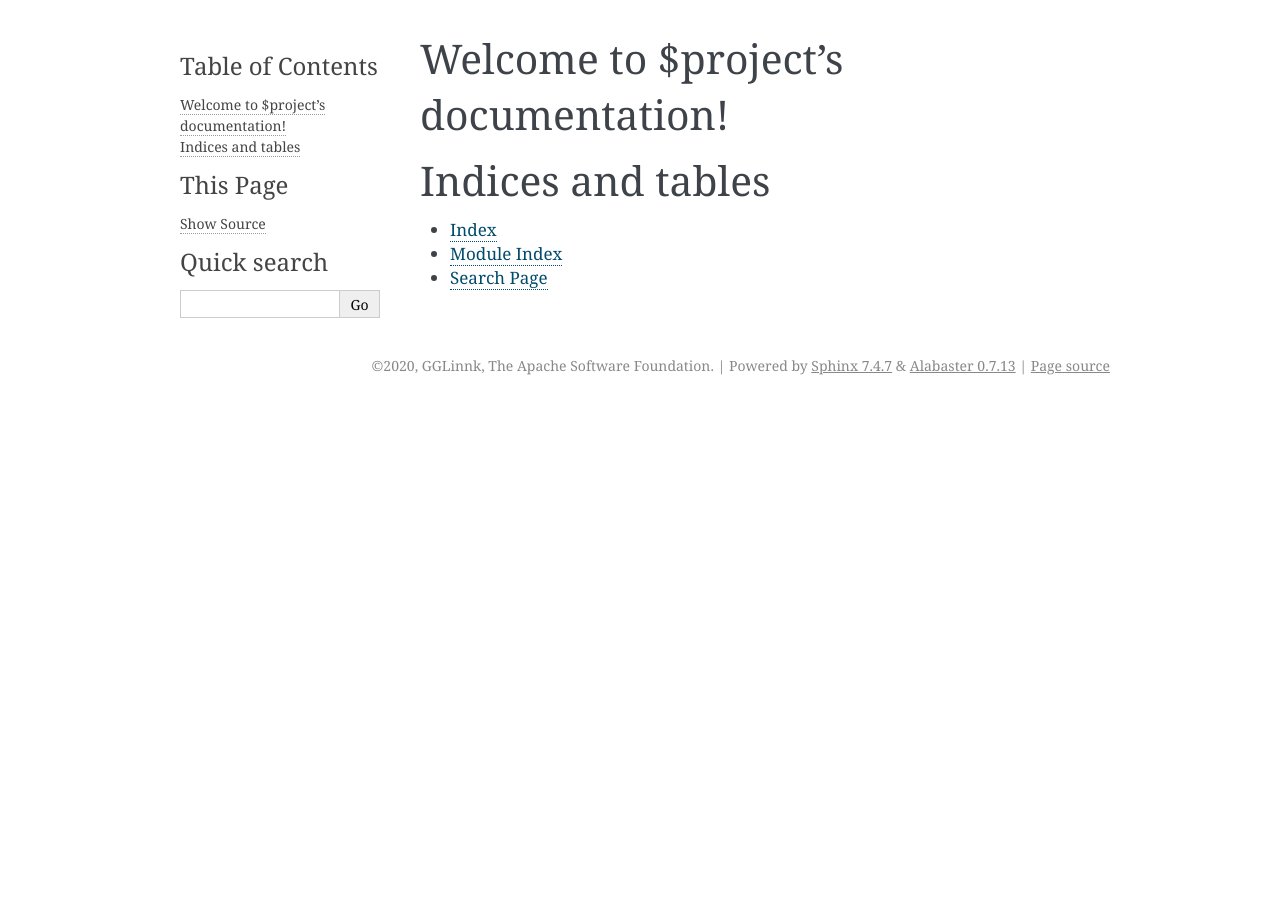
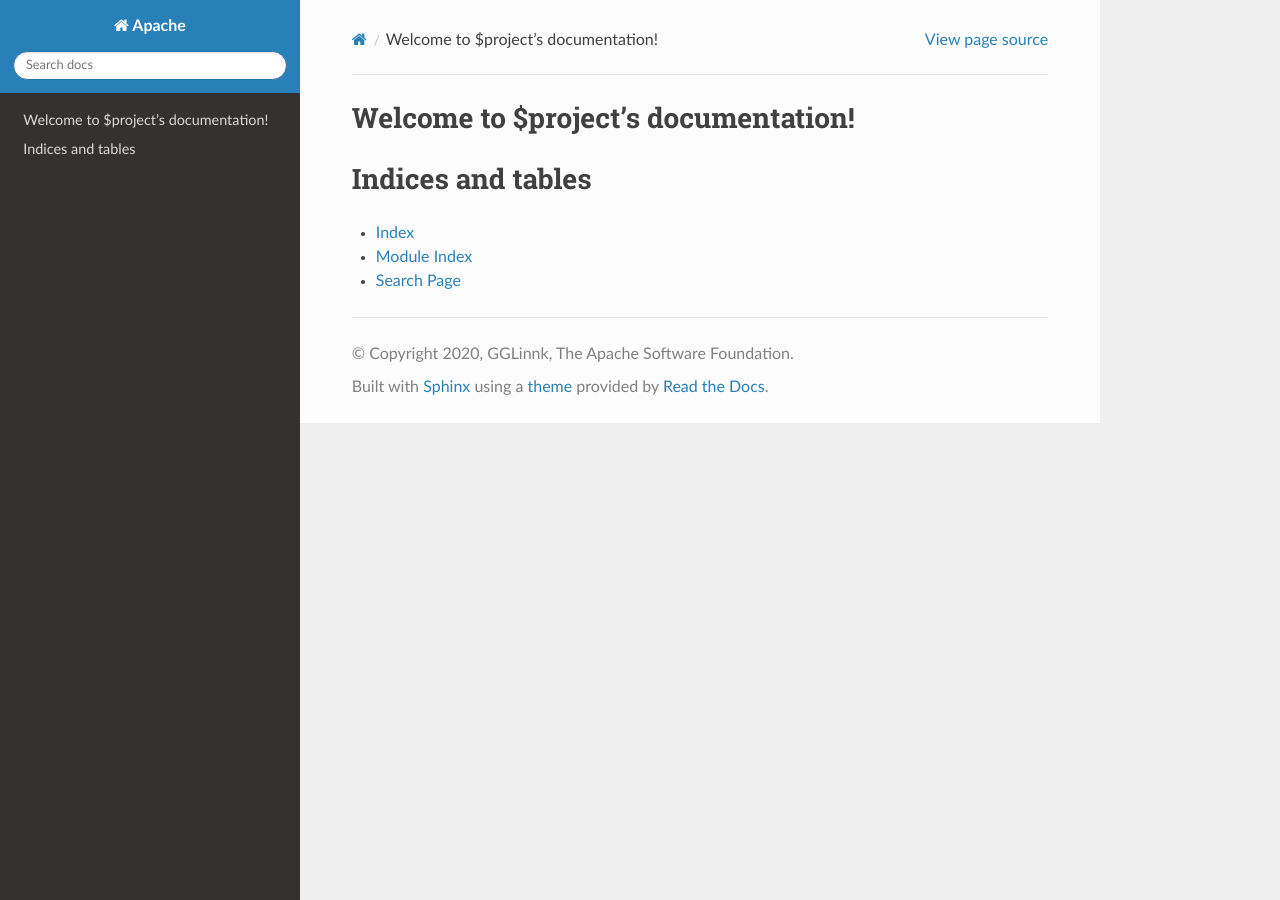
Before and after one commit to GGLinnk/Apache-RTD, a Sphinx documentation site: the page built from docs/index.rst, in a window 1280 px wide. Built offline with Sphinx 7.4.7 and the Read the Docs theme 2.0.0, drawn with Linux system fonts in a browser that asks for light colours.

Commit message:
Update theme

```diff
--- a/docs/conf.py
+++ b/docs/conf.py
@@ -30,7 +30,7 @@ release = '2.4'
 # Add any Sphinx extension module names here, as strings. They can be
 # extensions coming with Sphinx (named 'sphinx.ext.*') or your custom
 # ones.
-extensions = ['recommonmark']
+extensions = ['recommonmark', 'sphinx_rtd_theme']
 
 # Add any paths that contain templates here, relative to this directory.
 templates_path = ['_templates']
@@ -46,7 +46,7 @@ exclude_patterns = ['_build', 'Thumbs.db', '.DS_Store']
 # The theme to use for HTML and HTML Help pages.  See the documentation for
 # a list of builtin themes.
 #
-html_theme = 'alabaster'
+html_theme = 'sphinx_rtd_theme'
 
 # Add any paths that contain custom static files (such as style sheets) here,
 # relative to this directory. They are copied after the builtin static files,
--- a/docs/requirements.txt
+++ b/docs/requirements.txt
@@ -1,2 +1,3 @@
 Sphinx==3.3.1
 recommonmark==0.6.0
+sphinx-rtd-theme==0.5.0
```
